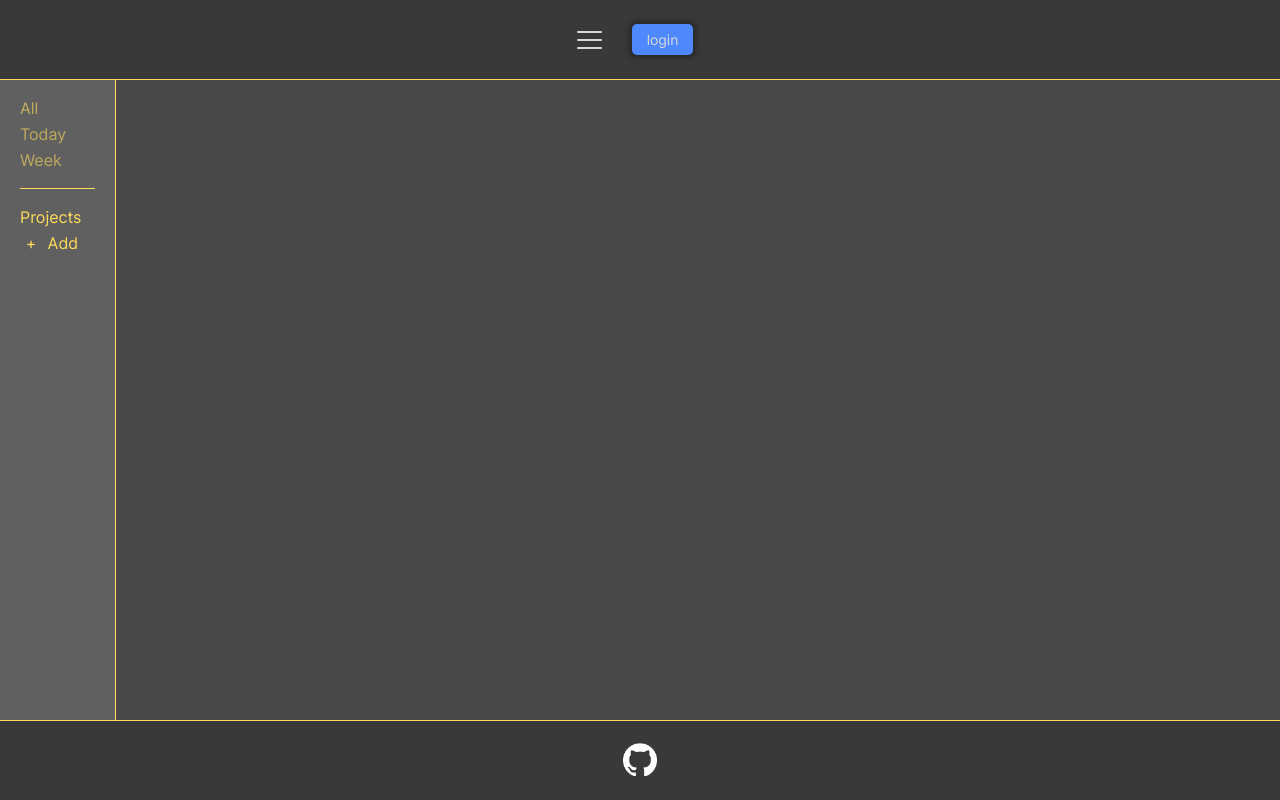
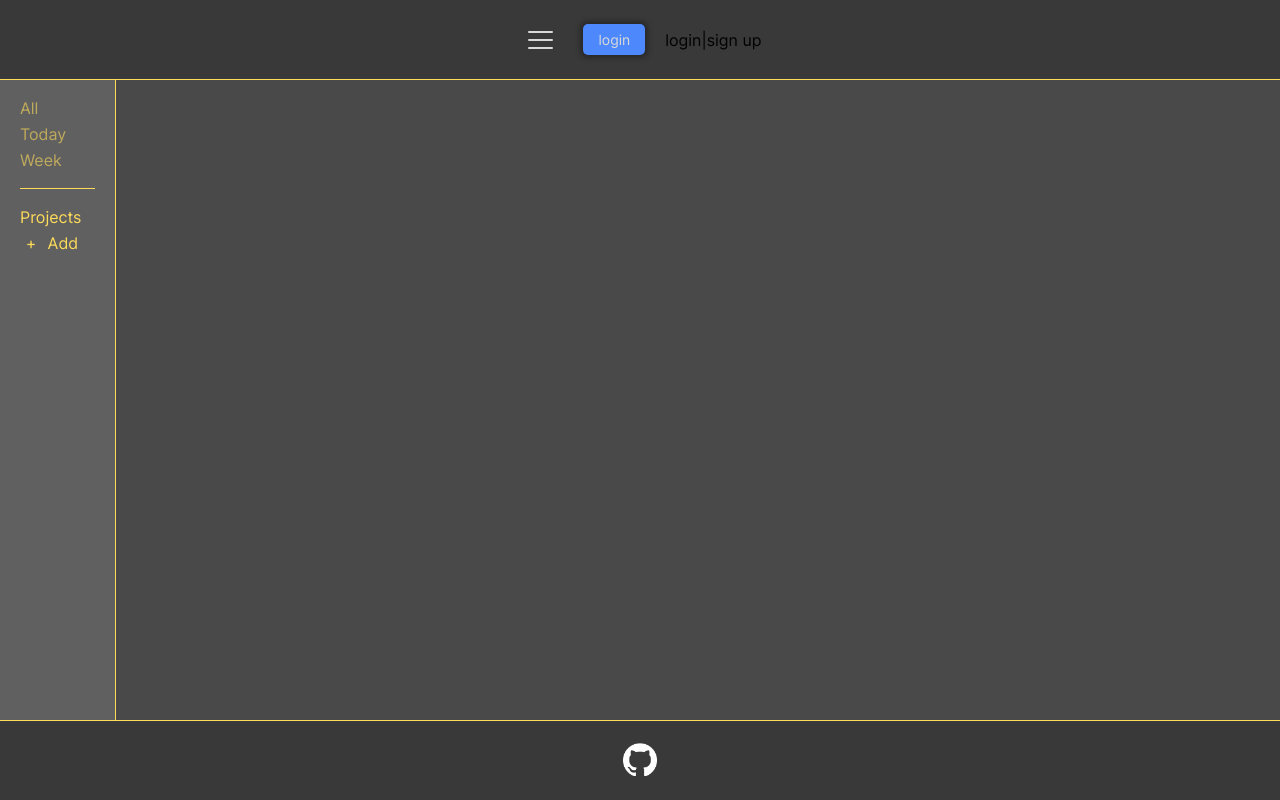
Before and after one commit to j-mcQueen/tasklister, a React (Create React App) app: page / in a window 1280 px wide. Built offline with nearby package versions, Linux system fonts and the light colour scheme; the HTML template or start-up script is replaced by a standard one.

Commit message:
Add tabs and separator

```diff
--- a/src/components/header/forms/Tabs.js
+++ b/src/components/header/forms/Tabs.js
@@ -1,7 +1,9 @@
 export default function Tabs() {
     return (
         <div id="tabs">
-
+            <span>login</span>
+            <span>|</span>
+            <span>sign up</span>
         </div>
     )
 }
```
